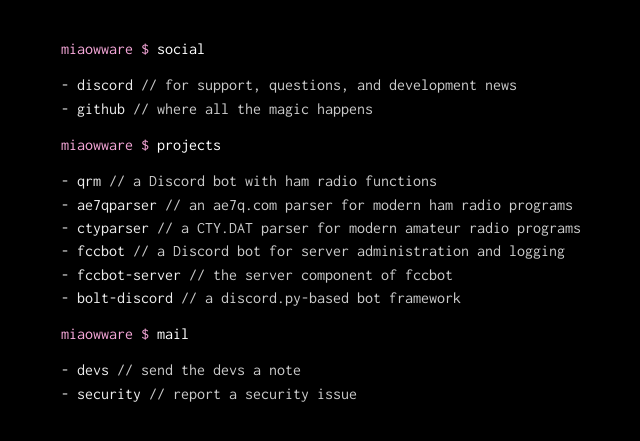
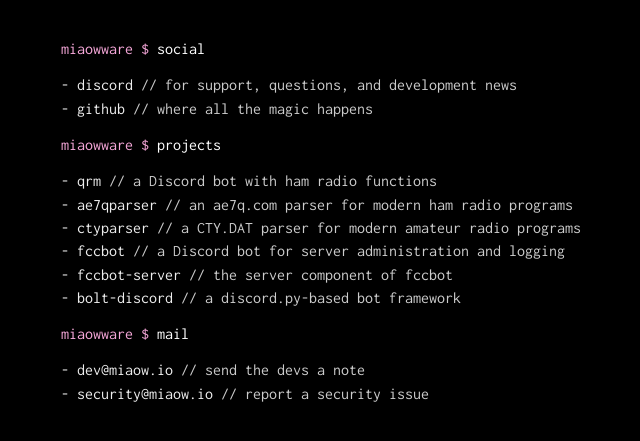
Before and after one commit to miaowware/miaow.io, a Jekyll site: the page built from index.html, in a window 1280 px wide, cut to the strip 286-727 px from the top of the page. Shown: the whole strip, without its empty margins (319-959 px from the left). Built offline with Jekyll 4.4.1, drawn with Linux system fonts in a browser that asks for light colours.

Commit message:
Update content.yml

```diff
--- a/_data/content.yml
+++ b/_data/content.yml
@@ -27,9 +27,9 @@
       url: https://github.com/miaowware/bolt-discord
 
 mail:
-    - title: devs
+    - title: dev@miaow.io
       description: send the devs a note
       url: mailto:dev@miaow.io
-    - title: security
+    - title: security@miaow.io
       description: report a security issue
       url: mailto:security@miaow.io
```
